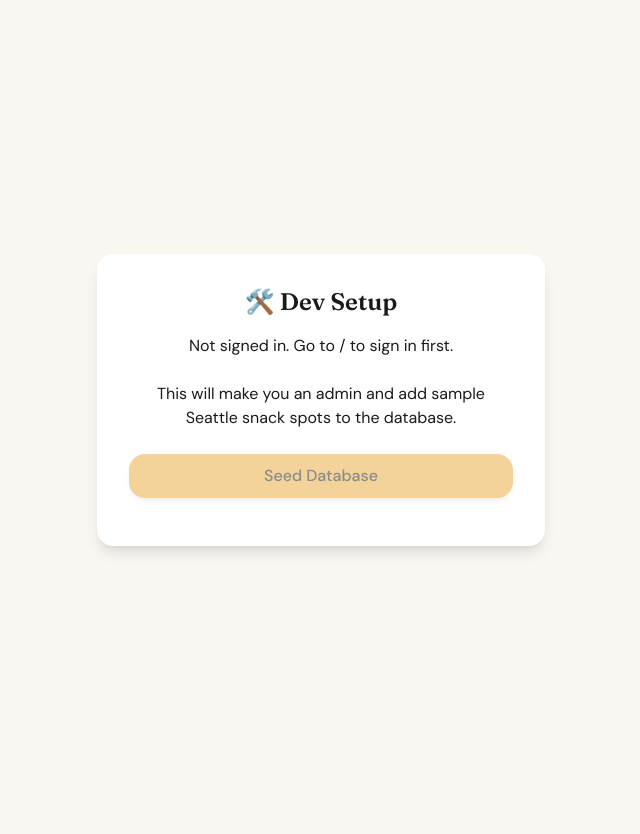
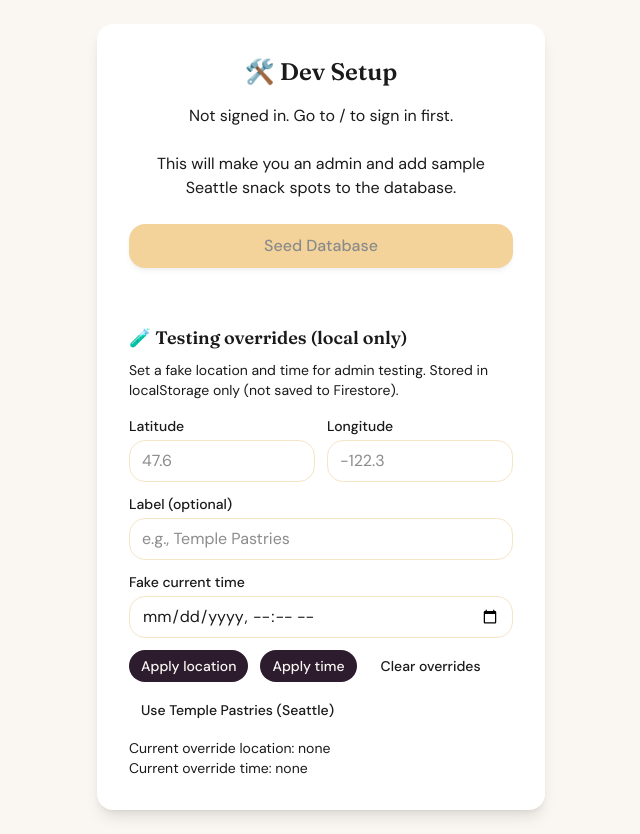
Before and after one commit to michaelnatkin/snack-index, a React (Vite) app: page /dev-setup in a window 1280 px wide. Shown: the whole page, without its empty margins (319-959 px from the left). Before the commit the page ends 800 px from the top, so only its background shows below. Built offline with nearby package versions, Linux system fonts and the light colour scheme; no server answers.

Commit message:
Add admin testing overrides for time/location and use Places API v1

```diff
--- a/src/components/dev/DevSetup.tsx
+++ b/src/components/dev/DevSetup.tsx
@@ -2,9 +2,26 @@ import { useState } from 'react';
 import { useAuth } from '../../hooks/useAuth';
 import { seedDatabase } from '../../lib/seed';
 import { Button } from '../ui/Button';
+import { useTestingStore } from '@/stores/testingStore';
 
 export function DevSetup() {
   const { user } = useAuth();
+  const {
+    overrideLocation,
+    overrideTimeIso,
+    setOverrideLocation,
+    setOverrideTimeIso,
+    clearOverrides,
+  } = useTestingStore();
+
+  const [tempLat, setTempLat] = useState(overrideLocation?.latitude?.toString() || '');
+  const [tempLng, setTempLng] = useState(overrideLocation?.longitude?.toString() || '');
+  const [tempLabel, setTempLabel] = useState(overrideLocation?.label || '');
+  const [tempTime, setTempTime] = useState(() => {
+    if (!overrideTimeIso) return '';
+    const d = new Date(overrideTimeIso);
+    return d.toISOString().slice(0, 16); // yyyy-MM-ddTHH:mm for datetime-local
+  });
   const [status, setStatus] = useState<'idle' | 'loading' | 'success' | 'error'>('idle');
   const [message, setMessage] = useState('');
 
@@ -72,6 +89,138 @@ export function DevSetup() {
             Go to App →
           </Button>
         )}
+
+        <div className="mt-10 text-left">
+          <h2 className="text-lg font-display font-bold text-warm-900 mb-2">
+            🧪 Testing overrides (local only)
+          </h2>
+          <p className="text-sm text-warm-600 mb-4">
+            Set a fake location and time for admin testing. Stored in localStorage only (not saved to Firestore).
+          </p>
+
+          <div className="space-y-3">
+            <div className="grid grid-cols-1 sm:grid-cols-2 gap-3">
+              <div>
+                <label className="block text-sm font-medium text-warm-900 mb-1">Latitude</label>
+                <input
+                  type="number"
+                  value={tempLat}
+                  onChange={(e) => setTempLat(e.target.value)}
+                  className="w-full px-3 py-2 rounded-lg border border-butter bg-white focus:outline-none focus:ring-2 focus:ring-primary"
+                  placeholder="47.6"
+                />
+              </div>
+              <div>
+                <label className="block text-sm font-medium text-warm-900 mb-1">Longitude</label>
+                <input
+                  type="number"
+                  value={tempLng}
+                  onChange={(e) => setTempLng(e.target.value)}
+                  className="w-full px-3 py-2 rounded-lg border border-butter bg-white focus:outline-none focus:ring-2 focus:ring-primary"
+                  placeholder="-122.3"
+                />
+              </div>
+            </div>
+
+            <div>
+              <label className="block text-sm font-medium text-warm-900 mb-1">Label (optional)</label>
+              <input
+                type="text"
+                value={tempLabel}
+                onChange={(e) => setTempLabel(e.target.value)}
+                className="w-full px-3 py-2 rounded-lg border border-butter bg-white focus:outline-none focus:ring-2 focus:ring-primary"
+                placeholder="e.g., Temple Pastries"
+              />
+            </div>
+
+            <div>
+              <label className="block text-sm font-medium text-warm-900 mb-1">Fake current time</label>
+              <input
+                type="datetime-local"
+                value={tempTime}
+                onChange={(e) => setTempTime(e.target.value)}
+                className="w-full px-3 py-2 rounded-lg border border-butter bg-white focus:outline-none focus:ring-2 focus:ring-primary"
+              />
+            </div>
+
+            <div className="flex flex-wrap gap-3">
+              <Button
+                size="sm"
+                variant="secondary"
+                onClick={() => {
+                  const lat = parseFloat(tempLat);
+                  const lng = parseFloat(tempLng);
+                  if (Number.isFinite(lat) && Number.isFinite(lng)) {
+                    setOverrideLocation({
+                      latitude: lat,
+                      longitude: lng,
+                      label: tempLabel || undefined,
+                    });
+                  } else {
+                    alert('Enter a valid latitude and longitude');
+                  }
+                }}
+              >
+                Apply location
+              </Button>
+
+              <Button
+                size="sm"
+                variant="secondary"
+                onClick={() => {
+                  if (!tempTime) {
+                    setOverrideTimeIso(undefined);
+                    return;
+                  }
+                  const asDate = new Date(tempTime);
+                  if (isNaN(asDate.getTime())) {
+                    alert('Enter a valid datetime');
+                    return;
+                  }
+                  setOverrideTimeIso(asDate.toISOString());
+                }}
+              >
+                Apply time
+              </Button>
+
+              <Button
+                size="sm"
+                variant="ghost"
+                onClick={() => {
+                  setTempLat('');
+                  setTempLng('');
+                  setTempLabel('');
+                  setTempTime('');
+                  clearOverrides();
+                }}
+              >
+                Clear overrides
+              </Button>
+
+              <Button
+                size="sm"
+                variant="ghost"
+                onClick={() => {
+                  setTempLat('47.5993');
+                  setTempLng('-122.3031');
+                  setTempLabel('Temple Pastries');
+                  setOverrideLocation({
+                    latitude: 47.5993,
+                    longitude: -122.3031,
+                    label: 'Temple Pastries',
+                  });
+                }}
+              >
+                Use Temple Pastries (Seattle)
+              </Button>
+            </div>
+
+            <div className="text-sm text-warm-600">
+              <p>Current override location: {overrideLocation ? `${overrideLocation.latitude}, ${overrideLocation.longitude} ${overrideLocation.label ? `(${overrideLocation.label})` : ''}` : 'none'}</p>
+              <p>Current override time: {overrideTimeIso ? new Date(overrideTimeIso).toLocaleString() : 'none'}</p>
+            </div>
+          </div>
+        </div>
       </div>
     </div>
   );
--- a/src/components/home/HomeScreen.tsx
+++ b/src/components/home/HomeScreen.tsx
@@ -10,10 +10,12 @@ import { NotInAreaState } from './NotInAreaState';
 import { useUserStore } from '@/stores/userStore';
 import { requestLocation } from '@/lib/location';
 import { getRecommendationQueue, type PlaceRecommendation } from '@/lib/recommendations';
+import { useTestingStore } from '@/stores/testingStore';
 
 export function HomeScreen() {
   const navigate = useNavigate();
   const { user, updateOnboarding } = useUserStore();
+  const { overrideLocation, overrideTimeIso } = useTestingStore();
 
   // UI State
   const [loading, setLoading] = useState(true);
@@ -32,8 +34,10 @@ export function HomeScreen() {
     const loadData = async () => {
       setLoading(true);
 
-      // Get current location
-      const locationResult = await requestLocation();
+      // Get current location (allow admin override)
+      const locationResult = overrideLocation
+        ? { success: true, coordinates: overrideLocation }
+        : await requestLocation();
       if (!locationResult.success || !locationResult.coordinates) {
         setResultType('not_in_area');
         setLoading(false);
@@ -41,6 +45,7 @@ export function HomeScreen() {
       }
 
       const { latitude, longitude } = locationResult.coordinates;
+      const nowOverride = overrideTimeIso ? new Date(overrideTimeIso) : undefined;
       const dietaryFilters = user?.preferences.dietaryFilters || {
         vegetarian: false,
         vegan: false,
@@ -51,7 +56,9 @@ export function HomeScreen() {
         const recs = await getRecommendationQueue(
           { latitude, longitude },
           dietaryFilters,
-          user?.id || ''
+          user?.id || '',
+          10,
+          nowOverride
         );
 
         // Minimum delay for anticipation
@@ -73,7 +80,7 @@ export function HomeScreen() {
 
     loadData();
     // eslint-disable-next-line react-hooks/exhaustive-deps
-  }, []);
+  }, [overrideLocation, overrideTimeIso]);
 
   // Show dietary sheet on first load
   useEffect(() => {
--- a/src/lib/recommendations.ts
+++ b/src/lib/recommendations.ts
@@ -28,7 +28,8 @@ export async function getNearestOpenPlace(
   userLocation: Coordinates,
   dietaryFilters: DietaryFilters,
   userId: string,
-  maxDistanceMiles: number = 5
+  maxDistanceMiles: number = 5,
+  currentTimeOverride?: Date
 ): Promise<RecommendationResult> {
   // Check if user is in Seattle area
   if (!isInSeattleArea(userLocation)) {
@@ -89,7 +90,7 @@ export async function getNearestOpenPlace(
     let isOpen = true;
     let closeTime: string | undefined;
     try {
-      const hours = await getPlaceHours(place.googlePlaceId);
+      const hours = await getPlaceHours(place.googlePlaceId, currentTimeOverride);
       isOpen = hours.isOpen;
       closeTime = hours.closeTime;
     } catch (err) {
@@ -154,7 +155,8 @@ export async function getRecommendationQueue(
   userLocation: Coordinates,
   dietaryFilters: DietaryFilters,
   userId: string,
-  limit: number = 10
+  limit: number = 10,
+  currentTimeOverride?: Date
 ): Promise<PlaceRecommendation[]> {
   if (!isInSeattleArea(userLocation)) {
     return [];
@@ -183,7 +185,7 @@ export async function getRecommendationQueue(
     let isOpen = true;
     let closeTime: string | undefined;
     try {
-      const hours = await getPlaceHours(place.googlePlaceId);
+      const hours = await getPlaceHours(place.googlePlaceId, currentTimeOverride);
       isOpen = hours.isOpen;
       closeTime = hours.closeTime;
     } catch {
--- /dev/null
+++ b/src/stores/testingStore.ts
@@ -0,0 +1,68 @@
+import { create } from 'zustand';
+
+export interface TestingOverrides {
+  overrideLocation?: { latitude: number; longitude: number; label?: string };
+  overrideTimeIso?: string;
+}
+
+interface TestingStore extends TestingOverrides {
+  setOverrideLocation: (location?: { latitude: number; longitude: number; label?: string }) => void;
+  setOverrideTimeIso: (iso?: string) => void;
+  clearOverrides: () => void;
+}
+
+const STORAGE_KEY = 'snack-testing-overrides';
+
+function loadInitial(): TestingOverrides {
+  if (typeof localStorage === 'undefined') return {};
+  try {
+    const raw = localStorage.getItem(STORAGE_KEY);
+    if (!raw) return {};
+    const parsed = JSON.parse(raw);
+    return {
+      overrideLocation: parsed.overrideLocation,
+      overrideTimeIso: parsed.overrideTimeIso,
+    };
+  } catch {
+    return {};
+  }
+}
+
+function persist(state: TestingOverrides) {
+  if (typeof localStorage === 'undefined') return;
+  try {
+    localStorage.setItem(STORAGE_KEY, JSON.stringify(state));
+  } catch {
+    // ignore storage errors
+  }
+}
+
+export const useTestingStore = create<TestingStore>((set, get) => ({
+  ...loadInitial(),
+
+  setOverrideLocation: (location) => {
+    const next: TestingOverrides = {
+      overrideLocation: location,
+      overrideTimeIso: get().overrideTimeIso,
+    };
+    persist(next);
+    set(next);
+  },
+
+  setOverrideTimeIso: (iso) => {
+    const next: TestingOverrides = {
+      overrideLocation: get().overrideLocation,
+      overrideTimeIso: iso,
+    };
+    persist(next);
+    set(next);
+  },
+
+  clearOverrides: () => {
+    const next: TestingOverrides = {};
+    persist(next);
+    set(next);
+  },
+}));
+
+export default useTestingStore;
```
Also changed, not shown: src/lib/googlePlaces.ts (+61 -11 lines).
